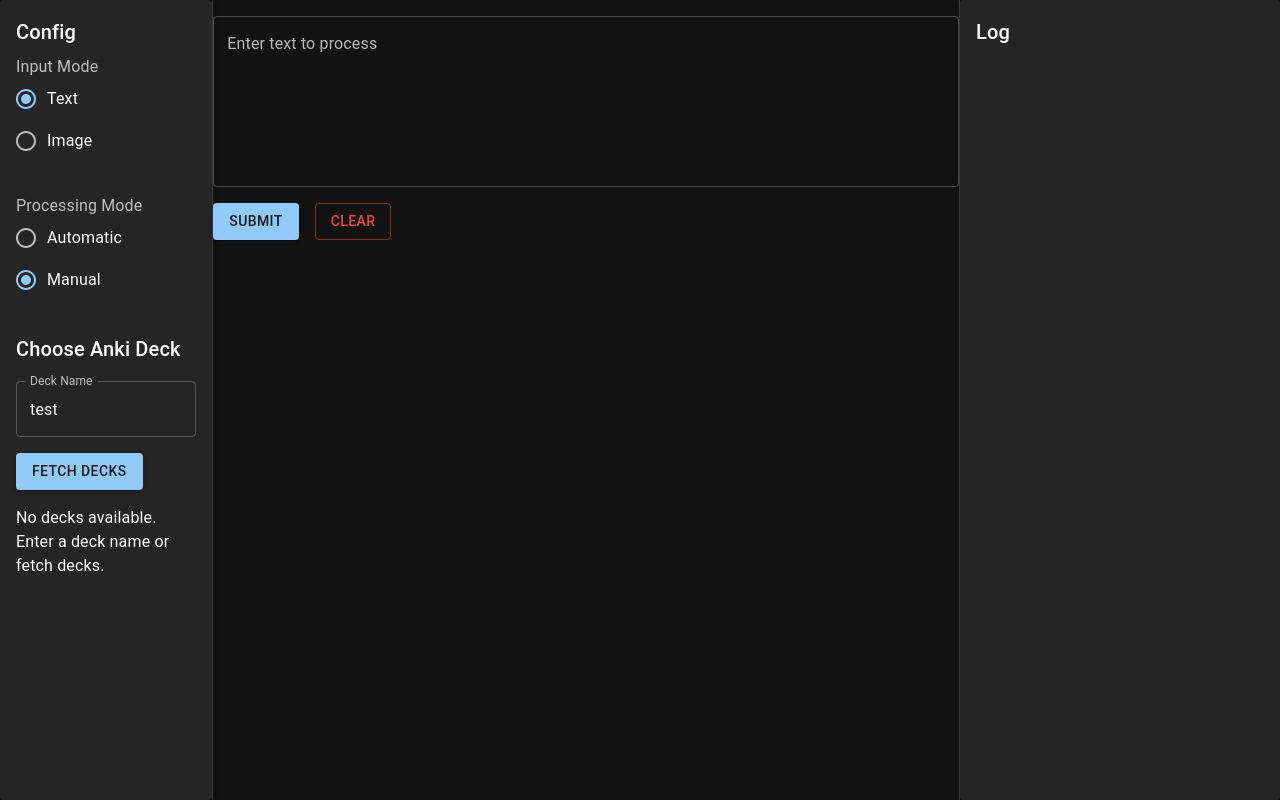
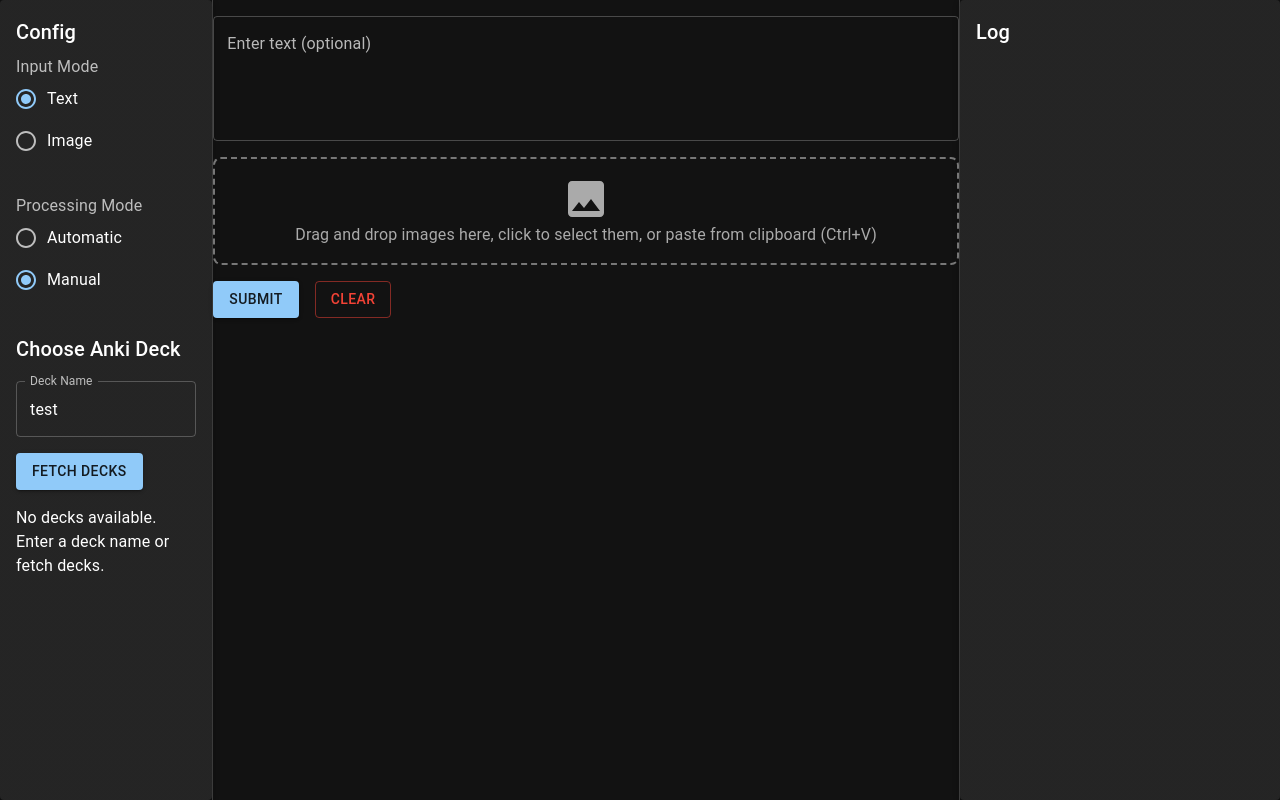
Before and after one commit to cehkop/anki_extraction, a React (Create React App) app in the folder frontend/: page / in a window 1280 px wide. Built offline with nearby package versions, Linux system fonts and the light colour scheme.

Commit message:
move to unified process (text+images)

```diff
--- a/frontend/src/components/InputSection.js
+++ b/frontend/src/components/InputSection.js
@@ -1,25 +1,16 @@
 // src/components/InputSection.js
 
 import React from 'react';
-import TextForm from './TextForm';
-import ImageUpload from './ImageUpload';
+import UnifiedInput from './UnifiedInput';
 
-function InputSection({ inputMode, handleLog, deckName, processingMode }) {
+function InputSection({ handleLog, deckName, processingMode }) {
   return (
     <div>
-      {inputMode === 'text' ? (
-        <TextForm
-          handleLog={handleLog}
-          deckName={deckName}
-          processingMode={processingMode}
-        />
-      ) : (
-        <ImageUpload
-          handleLog={handleLog}
-          deckName={deckName}
-          processingMode={processingMode}
-        />
-      )}
+      <UnifiedInput
+        handleLog={handleLog}
+        deckName={deckName}
+        processingMode={processingMode}
+      />
     </div>
   );
 }
--- a/frontend/src/components/ManualCardReview.js
+++ b/frontend/src/components/ManualCardReview.js
@@ -1,7 +1,5 @@
-// src/components/ManualCardReview.js
-
 import React, { useState, useEffect } from 'react';
-import { Box, Typography, Checkbox, Button, FormControlLabel } from '@mui/material';
+import { Box, Checkbox, Button, Typography, FormControlLabel } from '@mui/material';
 
 function ManualCardReview({ pairs, onSubmit, onCancel }) {
   const [selectedPairs, setSelectedPairs] = useState([]);
@@ -19,10 +17,12 @@
         i === index ? { ...pair, selected: !pair.selected } : pair
       )
     );
+    console.log(`[ManualCardReview] Toggled selection for card at index ${index}`);
   };
 
   const handleSubmit = () => {
     const pairsToAdd = selectedPairs.filter((pair) => pair.selected);
+    console.log(`[ManualCardReview] Submitting selected pairs:`, pairsToAdd);
     onSubmit(pairsToAdd);
   };
 
@@ -31,26 +31,24 @@
       sx={{
         display: 'flex',
         flexDirection: 'column',
+        height: '100%', // Take the full height of the parent container
+        justifyContent: 'space-between', // Ensure buttons remain visible
         alignItems: 'center',
-        mt: 2,
       }}
     >
-      <Typography variant="h6" gutterBottom sx={{ color: '#fff' }}>
-        Review Cards
-      </Typography>
-
+      {/* Scrollable Cards Box */}
       <Box
         sx={{
           width: '100%',
           maxWidth: '600px',
-          maxHeight: '50vh', // Limits the height, enabling scrolling if too many cards
+          flexGrow: 1,
+          maxHeight: '50vh', // Sets a maximum height for the scrolling box
           border: '1px solid #444',
           borderRadius: 2,
           p: 2,
           backgroundColor: '#2c2c2c',
           boxShadow: '0px 4px 12px rgba(0, 0, 0, 0.3)',
-          overflowY: 'auto', // Enable scrolling
-          mt: 1,
+          overflowY: 'auto', // Enables scrolling if content exceeds height
         }}
       >
         {selectedPairs.map((pair, index) => (
@@ -59,16 +57,17 @@
             sx={{
               border: '1px solid #ccc',
               borderRadius: 1,
-              p: 0.5, // Reduced padding for smaller gap
-              mb: 0.5, // Smaller margin between cards
+              p: 1,
+              mb: 1,
               display: 'flex',
               alignItems: 'center',
               justifyContent: 'space-between',
               backgroundColor: '#1e1e1e',
               color: '#fff',
-              fontSize: '0.75rem', // Reduced text size for compactness
+              fontSize: '0.75rem',
             }}
           >
+            {/* Card Content */}
             <Box sx={{ flex: 1 }}>
               <Typography variant="body2" sx={{ color: '#fff', fontSize: '0.75rem' }}>
                 <strong>Front:</strong> {pair.Front}
@@ -77,21 +76,23 @@
                 <strong>Back:</strong> {pair.Back}
               </Typography>
             </Box>
+            {/* Checkbox */}
             <FormControlLabel
               control={
                 <Checkbox
                   checked={pair.selected}
                   onChange={() => handleCheckboxChange(index)}
+                  sx={{ color: '#fff' }}
                 />
               }
-              label="Add"
-              labelPlacement="start"
-              sx={{ ml: 1, color: '#fff', fontSize: '0.75rem' }}
+              label=""
+              sx={{ ml: 1 }}
             />
           </Box>
         ))}
       </Box>
 
+      {/* Submit and Cancel Buttons */}
       <Box sx={{ display: 'flex', gap: 2, mt: 2 }}>
         <Button variant="contained" onClick={handleSubmit}>
           Submit
--- /dev/null
+++ b/frontend/src/components/UnifiedInput.js
@@ -0,0 +1,192 @@
+// src/components/UnifiedInput.js
+
+import React, { useState, useRef, useEffect } from 'react';
+import axios from 'axios';
+import { Box, Button, Typography, TextField } from '@mui/material';
+import ManualCardReview from './ManualCardReview';
+import { CustomFileInput } from './CustomFileInput';
+
+function UnifiedInput({ handleLog, deckName, processingMode }) {
+  const [inputText, setInputText] = useState('');
+  const [extractedPairs, setExtractedPairs] = useState(null);
+  const [selectedFiles, setSelectedFiles] = useState([]);
+  const fileInputRef = useRef();
+
+  // ---------------------------------------------
+  // 1) Handle user pasting images or text
+  // ---------------------------------------------
+  useEffect(() => {
+    const handlePaste = (event) => {
+      const clipboardItems = event.clipboardData.items;
+      let foundImage = false;
+      let foundText = false;
+
+      // 1. Try to get text (if any)
+      const pastedText = event.clipboardData.getData('text/plain');
+      if (pastedText) {
+        foundText = true;
+      }
+
+      // 2. Try to get image items (if any)
+      let imageFiles = [];
+      for (let i = 0; i < clipboardItems.length; i++) {
+        const item = clipboardItems[i];
+        if (item.type.startsWith('image/')) {
+          foundImage = true;
+          // Convert the clipboard item to a File object
+          const file = item.getAsFile();
+          if (file) {
+            imageFiles.push(file);
+          }
+        }
+      }
+
+      // If we found text or image, prevent default so it doesn't do
+      // anything else in the browser
+      if (foundText || foundImage) {
+        event.preventDefault();
+      }
+
+      // If text was found, append it to inputText
+      if (foundText) {
+        setInputText((prev) => (prev ? prev + '\n' + pastedText : pastedText));
+      }
+
+      // If images were found, append them to selectedFiles
+      if (imageFiles.length > 0) {
+        setSelectedFiles((prevFiles) => [...prevFiles, ...imageFiles]);
+      }
+    };
+
+    window.addEventListener('paste', handlePaste);
+    return () => {
+      window.removeEventListener('paste', handlePaste);
+    };
+  }, []);
+
+  // ------------------------------------------------------------
+  // 2) If user picks images via the <input type="file" /> or drag
+  // ------------------------------------------------------------
+  const handleFileChange = (files) => {
+    setSelectedFiles(files);
+  };
+
+  // ---------------------------------------------
+  // 3) Submit logic: send both text & images
+  // ---------------------------------------------
+  const handleSubmit = async (e) => {
+    e.preventDefault();
+
+    // At least one of inputText or selectedFiles must exist
+    if (!inputText.trim() && selectedFiles.length === 0) {
+      alert('Please provide text or images to process.');
+      return;
+    }
+
+    // Prepare form data
+    const formData = new FormData();
+    formData.append('text', inputText);
+    formData.append('deckName', deckName || '');
+    formData.append('mode', processingMode || 'manual');
+
+    selectedFiles.forEach((file) => {
+      formData.append('files', file);
+    });
+
+    try {
+      const res = await axios.post('http://localhost:2341/process', formData, {
+        headers: { 'Content-Type': 'multipart/form-data' },
+      });
+      console.log("Response from backend:", res.data);
+      // If mode is 'auto', we typically get { status: [...] }
+      // If mode is 'manual', we typically get { pairs: [...] }
+      handleLog(`Response: ${JSON.stringify(res.data, null, 2)}`);
+
+      if (processingMode === 'manual' && res.data.cards) {
+        // Show pairs for user to confirm in ManualCardReview
+        setExtractedPairs(res.data.cards);
+      } else {
+        // 'auto' flow or no pairs
+        setInputText('');
+        setSelectedFiles([]);
+        fileInputRef.current.clear();
+      }
+    } catch (error) {
+      console.error(error);
+      handleLog('Error processing input.');
+    }
+  };
+
+  // ---------------------------------------------
+  // 4) Clear everything
+  // ---------------------------------------------
+  const handleClear = () => {
+    setInputText('');
+    setSelectedFiles([]);
+    setExtractedPairs(null);
+    fileInputRef.current.clear();
+  };
+
+  // ---------------------------------------------
+  // 5) Final manual submission to /add_cards
+  // ---------------------------------------------
+  const handleManualSubmit = async (selectedPairs) => {
+    try {
+      const res = await axios.post('http://localhost:2341/add_cards', {
+        deckName,
+        pairs: selectedPairs,
+      });
+      handleLog(`Added Cards: ${JSON.stringify(res.data, null, 2)}`);
+
+      // Clear everything
+      setExtractedPairs(null);
+      setInputText('');
+      setSelectedFiles([]);
+      fileInputRef.current.clear();
+    } catch (error) {
+      console.error(error);
+      handleLog('Error adding cards.');
+    }
+  };
+
+  return (
+    <Box component="form" onSubmit={handleSubmit} sx={{ mt: 2 }}>
+      {/* Text input (optional) */}
+      <TextField
+        label="Enter text (optional)"
+        multiline
+        rows={4}
+        variant="outlined"
+        fullWidth
+        value={inputText}
+        onChange={(e) => setInputText(e.target.value)}
+        sx={{ mb: 2 }}
+      />
+
+      {/* File input for images (optional) */}
+      <CustomFileInput ref={fileInputRef} onFileChange={handleFileChange} />
+
+      {/* Buttons */}
+      {!extractedPairs ? (
+        <Box sx={{ mt: 2, display: 'flex', gap: 2 }}>
+          <Button variant="contained" type="submit">
+            Submit
+          </Button>
+          <Button variant="outlined" color="error" onClick={handleClear}>
+            Clear
+          </Button>
+        </Box>
+      ) : (
+        <Box sx={{ mt: 2 }}>
+          <ManualCardReview
+            pairs={extractedPairs}
+            onSubmit={handleManualSubmit}
+            onCancel={handleClear}
+          />
+        </Box>
+      )}
+    </Box>
+  );
+}
+
+export default UnifiedInput;
```
Also changed, not shown: frontend/src/App.js (+5 -2 lines), frontend/src/components/Log.js (+47 -46 lines), 2 other files (tests, documents, lock files or other folders).
